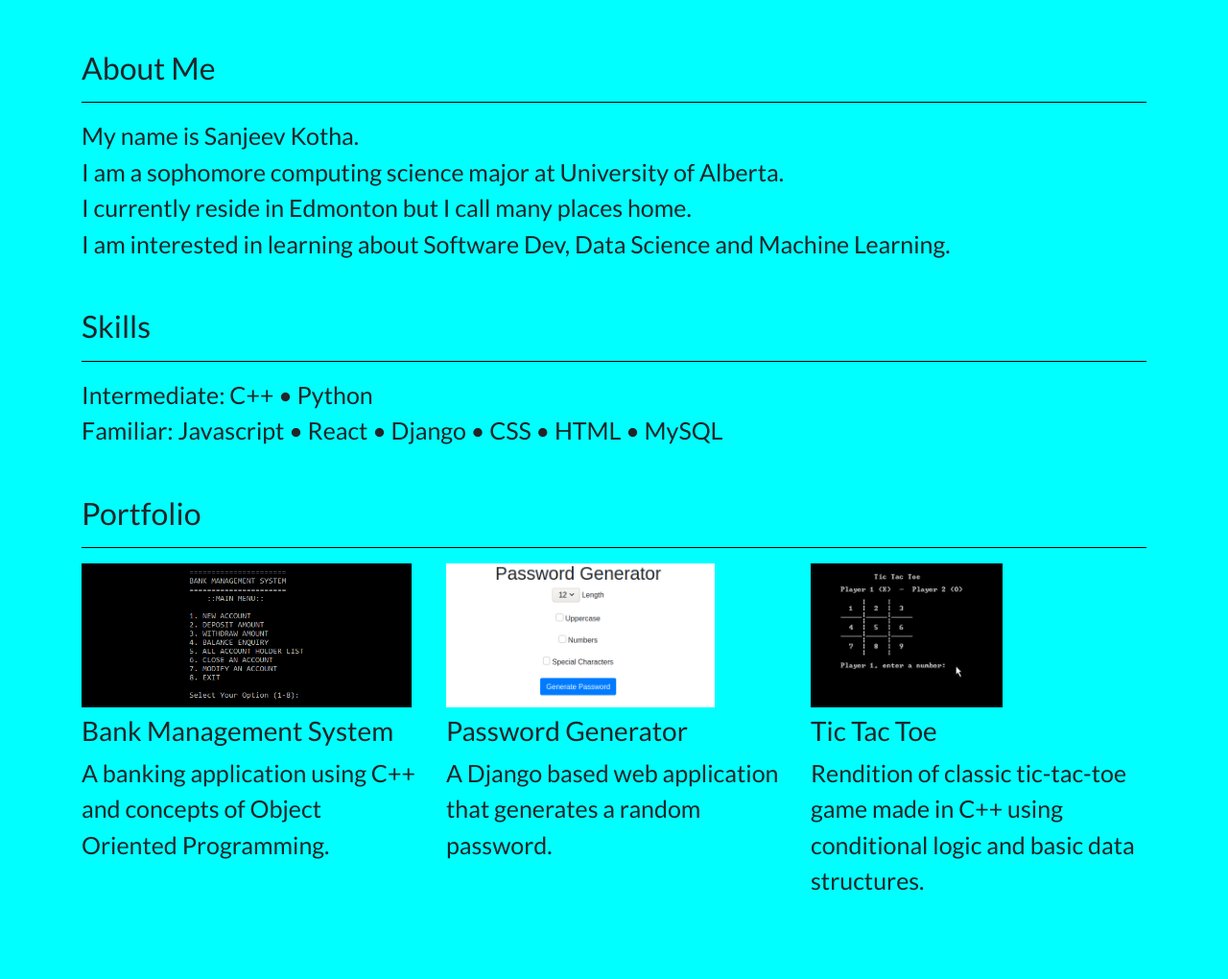
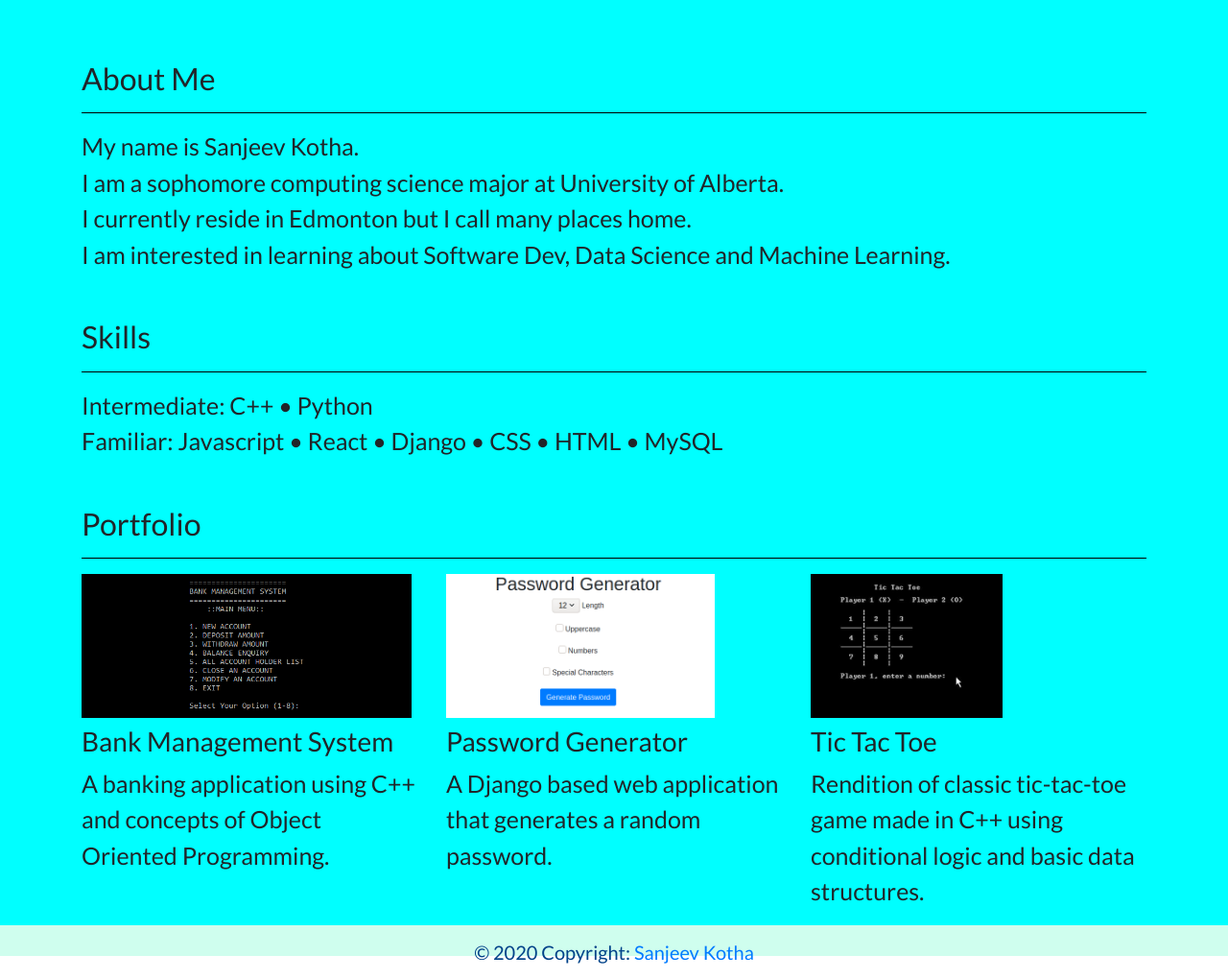
Before and after one commit to solarcreature/django3-personal-portfolio, a Django app: page / in a window 1280 px wide. Shown: the part 580-1600 px from the top of the page at 96% size. Before the commit the page ends 1508 px from the top, so only its background shows below. Run offline with Django 3.2, Linux system fonts and the light colour scheme; data comes from the database, SQL or seed files in the repository; some libraries are stand-ins or nearby versions.

Commit message:
Remove old stuff

```diff
--- a/personal_portfolio/settings.py
+++ b/personal_portfolio/settings.py
@@ -23,9 +23,9 @@ BASE_DIR = os.path.dirname(os.path.dirname(os.path.abspath(__file__)))
 SECRET_KEY = 'hnukigg63pee7#u1rdh(5^&5962b97bc@h(ue2i6n9ta7#vv=n'
 
 # SECURITY WARNING: don't run with debug turned on in production!
-DEBUG = True
+DEBUG = False
 
-ALLOWED_HOSTS = []
+ALLOWED_HOSTS = ['kothasanju.pythonanywhere.com']
 
 
 # Application definition
@@ -120,5 +120,7 @@ USE_TZ = True
 # https://docs.djangoproject.com/en/3.0/howto/static-files/
 
 STATIC_URL = '/static/'
+STATIC_ROOT = os.path.join(BASE_DIR, 'static')
+
 MEDIA_URL = '/media/'
 MEDIA_ROOT = os.path.join(BASE_DIR, 'media')
--- a/portfolio/static/portfolio/custom.css
+++ b/portfolio/static/portfolio/custom.css
@@ -35,6 +35,17 @@ hr {
     color: rgb(0, 0, 0) !important;
 
     }
+
+.footer {
+    width: 100%;
+    font-size: 0.5rem;
+    text-align: center;
+    overflow: visible;
+    color: #004289;
+    font-weight: bold;
+    height: 2rem;
+    background-color: #CFFEEE;
+    }
 @media (min-width: 992px) {
     #hometext {
         font-size: 4rem;
--- a/portfolio/templates/portfolio/base.html
+++ b/portfolio/templates/portfolio/base.html
@@ -63,5 +63,16 @@
   <script src="https://stackpath.bootstrapcdn.com/bootstrap/4.4.1/js/bootstrap.min.js" integrity="sha384-wfSDF2E50Y2D1uUdj0O3uMBJnjuUD4Ih7YwaYd1iqfktj0Uod8GCExl3Og8ifwB6" crossorigin="anonymous"></script>
 
 </body>
+<!-- Footer -->
+<footer class="footer" !important>
+
+  <!-- Copyright -->
+  <h5 class="footer-copyright text-center py-3">© 2020 Copyright:
+    <a href='https://www.linkedin.com/in/sanjeev-kotha/'>Sanjeev Kotha</a>
+  </h5>
+  <!-- Copyright -->
+
+</footer>
+<!-- Footer -->
 
 </html>
--- a/portfolio/templates/portfolio/home.html
+++ b/portfolio/templates/portfolio/home.html
@@ -7,7 +7,7 @@
 
 
 <style type="text/css">
-  body{background: linear-gradient( white 37%,white 37%,#000000 0%,cyan 37%,cyan 37%) !important /* W3C */}
+  body{background: linear-gradient( white 36%,white 36%,#000000 0%,cyan 36%,cyan 36%) !important /* W3C */}
 
 
   /* Adding !important forces the browser to overwrite the default style applied by Bootstrap */
@@ -15,7 +15,7 @@
 <div class="row justify-content-center my-3">
   <div class="col-5">
     <div class="d-flex justify-content-center">
-      <img src="{% static 'portfolio/dp.jpg' %}" height=476, width=730>
+      <img src="{% static 'portfolio/dp.jpg' %}" height=487, width=730>
     </div>
   </div>
 </div>
```
